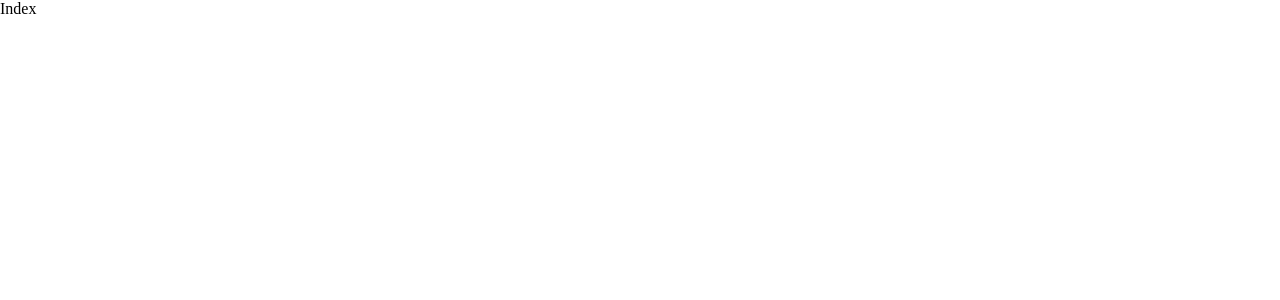
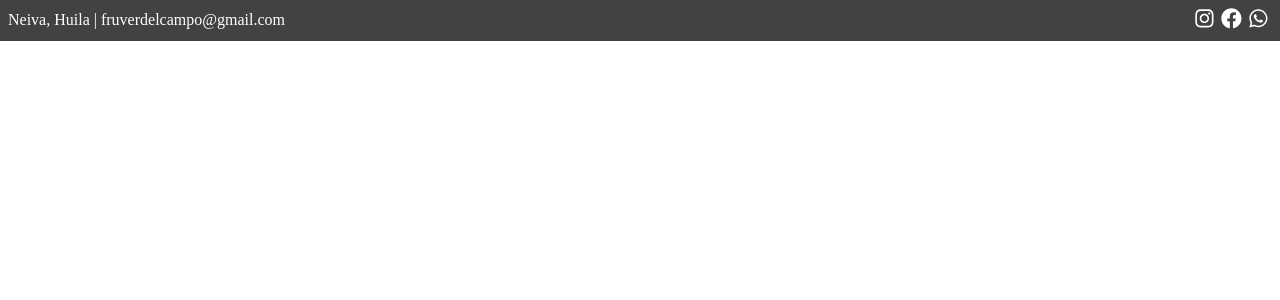
Before and after one commit to MariaBarros02/fruverDelCampo, a React (Vite) app: page / in a window 1280 px wide. Shown: the top 300 px of the page. Built offline with nearby package versions, Linux system fonts and the light colour scheme.

Commit message:
Cabecera: v1.0 Creacion de la plantilla cabecera en escala de grises

```diff
--- a/package.json
+++ b/package.json
@@ -12,6 +12,7 @@
   "dependencies": {
     "react": "^18.3.1",
     "react-dom": "^18.3.1",
+    "react-icons": "^5.3.0",
     "react-router-dom": "^6.27.0",
     "sass": "^1.80.3"
   },
--- a/src/paginas/Index.jsx
+++ b/src/paginas/Index.jsx
@@ -1,7 +1,7 @@
-
+import Cabecera from "../plantillas/Cabecera"
 const Index = () => {
   return (
-    <div>Index</div>
+    <Cabecera/>
   )
 }
 
--- /dev/null
+++ b/src/plantillas/Cabecera.jsx
@@ -0,0 +1,21 @@
+
+import { FaInstagram, FaFacebook, FaWhatsapp } from "react-icons/fa";
+const Cabecera = () => {
+    return (
+        <>
+            <div className="cabecera-contenedor">
+                <div>
+                    <p>Neiva, Huila | <a href="mailto:">fruverdelcampo@gmail.com</a></p>
+                </div>
+
+                <div className="cabecera-iconos">
+                    <FaInstagram />
+                    <FaFacebook />
+                    <FaWhatsapp />
+                </div>
+            </div>
+        </>
+    )
+}
+
+export default Cabecera
--- a/src/sass/estilos.scss
+++ b/src/sass/estilos.scss
@@ -1,8 +1,8 @@
 //BASE Y VARIABLES
 @use './base/configuracion';
-@use './base/variables'
+@use './base/variables';
 
 
 //COMPONENTES
-
+@use './plantillas/cabecera';
 //PAGINAS
--- /dev/null
+++ b/src/sass/plantillas/_cabecera.scss
@@ -0,0 +1,20 @@
+.cabecera-contenedor {
+    background-color: rgb(66, 66, 66);
+    display: flex;
+    justify-content: space-between;
+    align-items: center;
+    padding: 0.5rem;
+    color: #FFF;
+
+    a {
+        color: #FFF;
+    }
+
+}
+
+.cabecera-iconos {
+    * {
+        margin: 0 0.2rem;
+        font-size: 1.3rem;
+    }
+}
```
Also changed, not shown: 1 other file (tests, documents, lock files or other folders).
